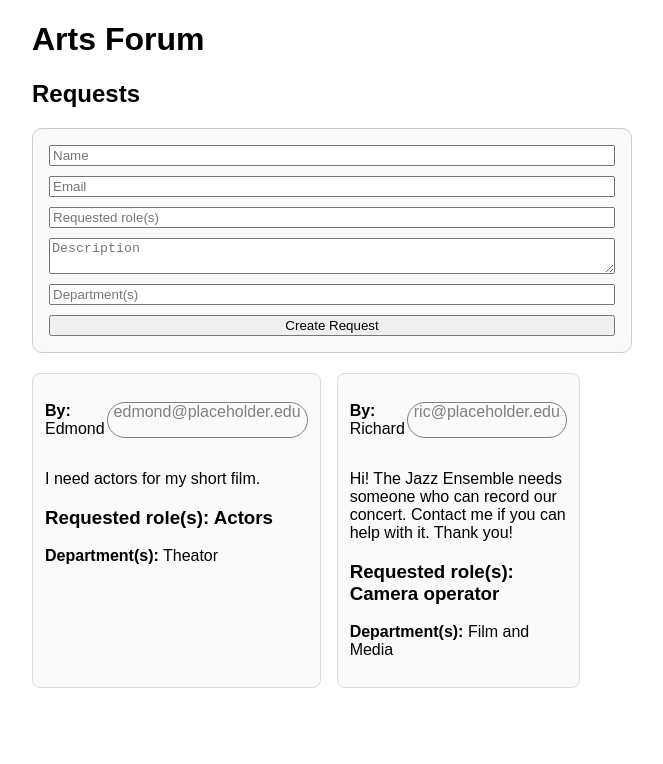
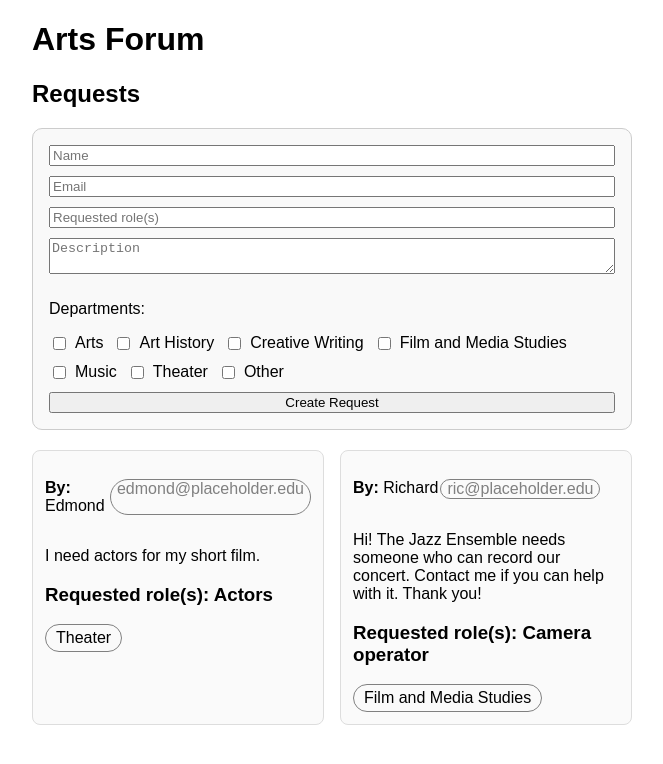
Before and after one commit to CZRichardLi/artsForum, a React app in the folder frontend/: page / in a window 1280 px wide. Shown: the top 764 px of the page, without its empty margins (308-971 px from the left). Built offline with nearby package versions, Linux system fonts and the light colour scheme; the HTML template or start-up script is replaced by a standard one.

Commit message:
Beta 0.21: Tags Updated.

```diff
--- a/frontend/src/App.jsx
+++ b/frontend/src/App.jsx
@@ -11,7 +11,7 @@ function App() {
       email: "edmond@placeholder.edu",
       requested: "Actors",
       description: "I need actors for my short film.",
-      tag: "Theator",
+      tags: ["Theater"],
     },
     {
       id: 2,
@@ -20,7 +20,7 @@ function App() {
       requested: "Camera operator",
       description:
         "Hi! The Jazz Ensemble needs someone who can record our concert. Contact me if you can help with it. Thank you!",
-      tag: "Film and Media",
+      tags: ["Film and Media Studies"],
     },
   ]);
 
@@ -28,7 +28,7 @@ function App() {
   const [email, setEmail] = useState("");
   const [requested, setRequested] = useState("");
   const [description, setDescription] = useState("");
-  const [tag, setTag] = useState("");
+  const [tags, setTags] = useState([]);
 
   function handleSubmit(e) {
     e.preventDefault();
@@ -38,7 +38,7 @@ function App() {
       email,
       requested,
       description,
-      tag,
+      tags,
     };
 
     setRequests([newRequest, ...requests]);
@@ -47,7 +47,7 @@ function App() {
     setEmail("");
     setRequested("");
     setDescription("");
-    setTag("");
+    setTags([]);
   }
 
   return (
@@ -65,13 +65,13 @@ function App() {
         setRequested={setRequested}
         description={description}
         setDescription={setDescription}
-        tag={tag}
-        setTag={setTag}
+        tags={tags}
+        setTags={setTags}
       />
       <div
         style={{
           display: "grid",
-          gridTemplateColumns: "1fr 1fr 1fr",
+          gridTemplateColumns: "repeat(auto-fit, minmax(250px, 1fr))",
           gap: "16px",
         }}
       >
@@ -83,7 +83,7 @@ function App() {
             initiator={request.initiator}
             requested={request.requested}
             description={request.description}
-            tag={request.tag}
+            tags={request.tags}
           />
         ))}
       </div>
--- a/frontend/src/components/CreateRequest.jsx
+++ b/frontend/src/components/CreateRequest.jsx
@@ -8,9 +8,26 @@ function CreateRequest({
   setRequested,
   description,
   setDescription,
-  tag,
-  setTag,
+  tags,
+  setTags,
 }) {
+  const departments = [
+    "Arts",
+    "Art History",
+    "Creative Writing",
+    "Film and Media Studies",
+    "Music",
+    "Theater",
+    "Other",
+  ];
+
+  function handleTagChange(department) {
+    if (tags.includes(department)) {
+      setTags(tags.filter((tag) => tag !== department));
+    } else {
+      setTags([...tags, department]);
+    }
+  }
   return (
     <form
       onSubmit={handleSubmit}
@@ -52,12 +69,36 @@ function CreateRequest({
         onChange={(e) => setDescription(e.target.value)}
       />
 
-      <input
-        type="text"
-        placeholder="Department(s)"
-        value={tag}
-        onChange={(e) => setTag(e.target.value)}
-      />
+      <div>
+        <p>Departments:</p>
+
+        <div
+          style={{
+            display: "flex",
+            flexWrap: "wrap",
+            gap: "10px",
+          }}
+        >
+          {departments.map((department) => (
+            <label
+              key={department}
+              style={{
+                display: "flex",
+                alignItems: "center",
+                gap: "6px",
+              }}
+            >
+              <input
+                type="checkbox"
+                checked={tags.includes(department)}
+                onChange={() => handleTagChange(department)}
+              />
+
+              {department}
+            </label>
+          ))}
+        </div>
+      </div>
 
       <button type="submit">Create Request</button>
     </form>
--- a/frontend/src/components/Request.jsx
+++ b/frontend/src/components/Request.jsx
@@ -1,9 +1,9 @@
-function Request({ id, initiator, email, requested, description, tag }) {
+function Request({ id, initiator, email, requested, description, tags }) {
   // initiator: User who started the request;
   // email: Email address of the user;
   // description: Description of the project;
   // requested: Job requested by the user;
-  // tag: To which fields the request is related.
+  // tags: To which fields the request is related.
   return (
     <div
       style={{
@@ -33,9 +33,20 @@ function Request({ id, initiator, email, requested, description, tag }) {
       <h3>
         <strong>Requested role(s):</strong> {requested}
       </h3>
-      <p>
-        <strong>Department(s):</strong> {tag}
-      </p>
+      <div style={{ display: "flex", gap: "8px", flexWrap: "wrap" }}>
+        {tags.map((tag) => (
+          <span
+            key={tag}
+            style={{
+              border: "1px solid gray",
+              borderRadius: "999px",
+              padding: "4px 10px",
+            }}
+          >
+            {tag}
+          </span>
+        ))}
+      </div>
     </div>
   );
 }
```
